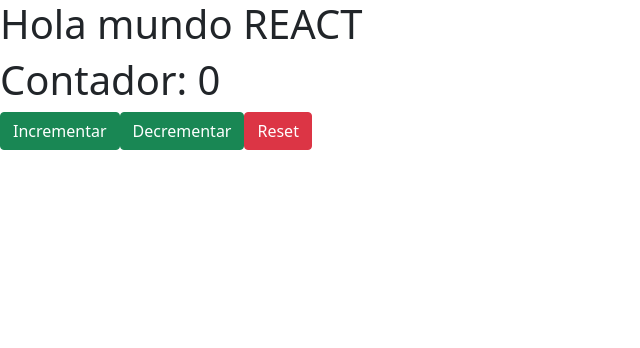
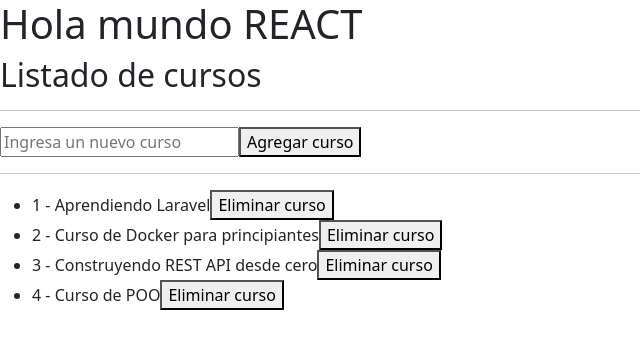
Before and after one commit to kleberposligua/primera-app, a React (Create React App) app: page / in a window 1280 px wide. Shown: the top 348 px of the page, without its empty margins (0-640 px from the left). Built offline with nearby package versions, Linux system fonts and the light colour scheme.

Commit message:
Mostrar cursos - eliminar cursos - formulario nuevo curso

```diff
--- a/src/App.js
+++ b/src/App.js
@@ -1,14 +1,39 @@
-import Contador from "./components/Contador";
+import React, {useState} from "react";
+//import Contador from "./components/Contador";
+import Cursos from "./components/Cursos";
 //import Hola from "./components/Hola";
 
+const LISTA_CURSOS = [
+  {id:1, curso: 'Aprendiendo Laravel'},
+  {id:2, curso: 'Curso de Docker para principiantes'},
+  {id:3, curso: 'Construyendo REST API desde cero'},
+  {id:4, curso: 'Curso de POO'},
+];
+
+
 function App() {
+  const [cursos, setCursos] = useState(LISTA_CURSOS);
+
+  const eliminarCursos=(id)=> {
+    //console.log ("desde app - eliminado curso de id: ", id);
+    const nuevosCursos = cursos.filter( item => {
+      return item.id!==id;
+    });
+    //console.log(nuevosCursos);
+    setCursos(nuevosCursos);
+  }
+
   return (
     <div>
       <h1>Hola mundo REACT</h1>
 {/*       <Hola mensaje="Este es un mensaje" pie="La fecha es 2022-feb-07"/>
       <Hola mensaje="Esmeraldas" pie="Es una ciudad hermosa"/>
       <Hola mensaje="Ecuador" pie="País Multicultural"/> */}
-      <Contador/>
+
+      {/* <Contador/> */}
+
+      <Cursos cursos={cursos} onEliminarCursos={eliminarCursos} />
+
     </div>
   );
 }
--- /dev/null
+++ b/src/components/Cursoform.js
@@ -0,0 +1,34 @@
+import React, {useState} from 'react';
+
+
+function Cursoform(props) {
+
+    const [texto, setTexto] = useState('');
+
+    const textoIngresadoHandler=(event)=>{
+        //console.log(event.target.value);
+        setTexto(event.target.value);
+    }
+
+    const agregarCursoHandler=(event)=>{
+        event.preventDefault();
+        const nuevoCurso = {
+            id: Math.floor(Math.random()*10000),
+            curso: texto
+        }
+        console.log("Enviando formulario: ", nuevoCurso);
+    }
+
+    return (
+        <form onSubmit={agregarCursoHandler}>
+            <input type='text'
+            placeholder='Ingresa un nuevo curso'
+            onChange={textoIngresadoHandler}
+            value={texto}
+            />
+            <button>Agregar curso</button>
+        </form>
+    );
+}
+
+export default Cursoform;
--- /dev/null
+++ b/src/components/Cursos.js
@@ -0,0 +1,41 @@
+import React from 'react';
+import Cursoform from './Cursoform';
+
+
+function Cursos({cursos, onEliminarCursos}) {
+
+    const eliminarCursoHandler = (id) => {
+        //console.log("eliminado curso de id: ", id);
+        onEliminarCursos(id);
+    }
+
+
+    return (
+        <div>
+            <h2>Listado de cursos</h2>
+            <hr/>
+            <Cursoform />
+            <hr/>
+            <ul>
+                {
+                    cursos.map( item => (
+                        <li key={item.id}> {item.id} - {item.curso}
+                            <button onClick={ ()=> eliminarCursoHandler(item.id) }>Eliminar curso</button>
+                        </li>
+                    ))
+                }
+            </ul>
+        </div>
+    );
+}
+
+/*
+const Cursos = () => {
+    return (
+        <div>
+            <h2>Listado de cursos</h2>
+        </div>
+    );
+}
+*/
+export default Cursos;
```
